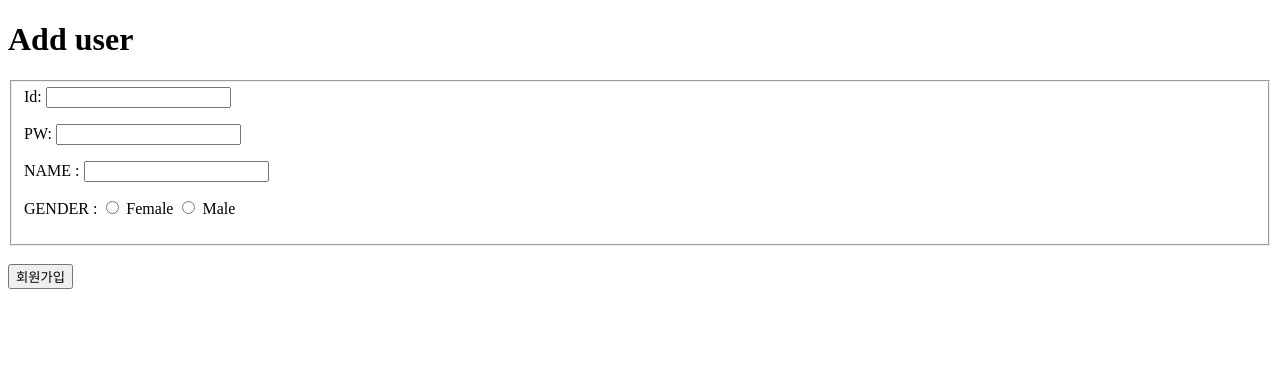
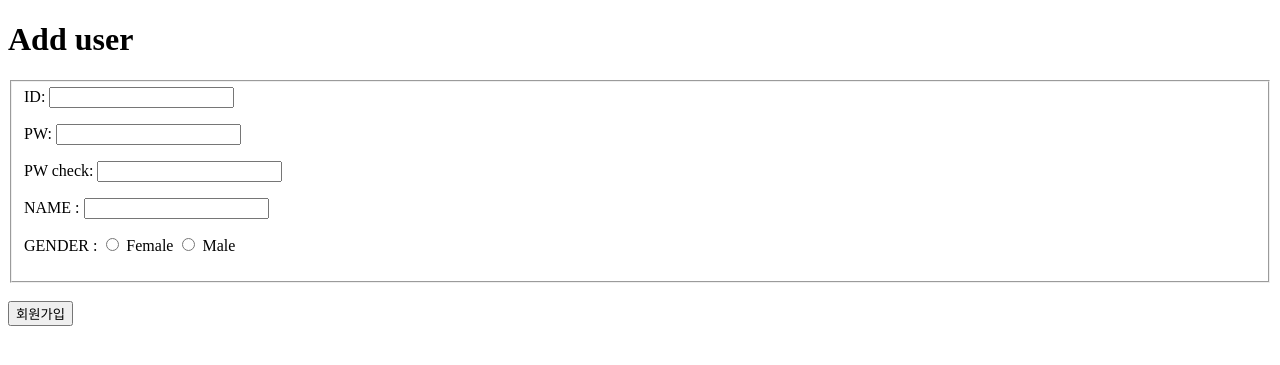
Before and after one commit to 2021-software-project/softproject, a Django app: page /join/ in a window 1280 px wide. Shown: the top 365 px of the page. Run offline with Django 3.2, Linux system fonts and the light colour scheme.

Commit message:
<회원가입 시 비밀번호 확인 추가> 회원가입 화면(join.html)에 비밀번호 확인하는 input칸 넣고, view.py에서 비밀번호와 비밀번호 확인이 같은지 체크하는 부분 추가

```diff
--- a/MBTI/templates/MBTI/user/join.html
+++ b/MBTI/templates/MBTI/user/join.html
@@ -18,8 +18,9 @@
         {% csrf_token %}
         <div>
             <fieldset class="module aligned ">
-                Id: <input type="text" name="id" maxlength="25" required> <p>
+                ID: <input type="text" name="id" maxlength="25" required> <p>
                 PW: <input type="password" name="pw" maxlength="25" required> <p>
+                PW check: <input type="password" name="pw2" maxlength="25" required> <p>
                 NAME : <input type="text" name="name" maxlength="25" required> <p>
                 GENDER : <input type = "radio" name="gender" value="Female" required> Female
                         <input type = "radio" name="gender" value="Male" required> Male
--- a/MBTI/view.py
+++ b/MBTI/view.py
@@ -22,6 +22,7 @@ def join(request):
     if request.method == "POST":
         join_id = request.POST['id']
         join_pw = request.POST['pw']
+        join_pw_check = request.POST['pw2']
         name = request.POST['name']
         gender = request.POST.get('gender')  #get() 해주니까 MultiValueDictKeyError 해결됨
         print("사용자 입력 ID :",join_id)
@@ -38,10 +39,14 @@ def join(request):
             messages.info(request, '중복된 ID입니다')
             return render(request, "MBTI/user/join.html")
         else:
-            print("회원가입 성공")
-            messages.info(request, '회원가입을 축하드립니다!')
-            User.objects.create(id=join_id, pw=join_pw, name=name, gender=gender)
-            return render(request, "MBTI/user/join_success.html")
+            if join_pw != join_pw_check:
+                messages.info(request, '비밀번호를 확인해주세요')
+                return render(request, "MBTI/user/join.html")
+            else:
+                print("회원가입 성공")
+                messages.info(request, '회원가입을 축하드립니다!')
+                User.objects.create(id=join_id, pw=join_pw, name=name, gender=gender)
+                return render(request, "MBTI/user/join_success.html")
     else:
         return render(request, "MBTI/user/join.html")
 
```
